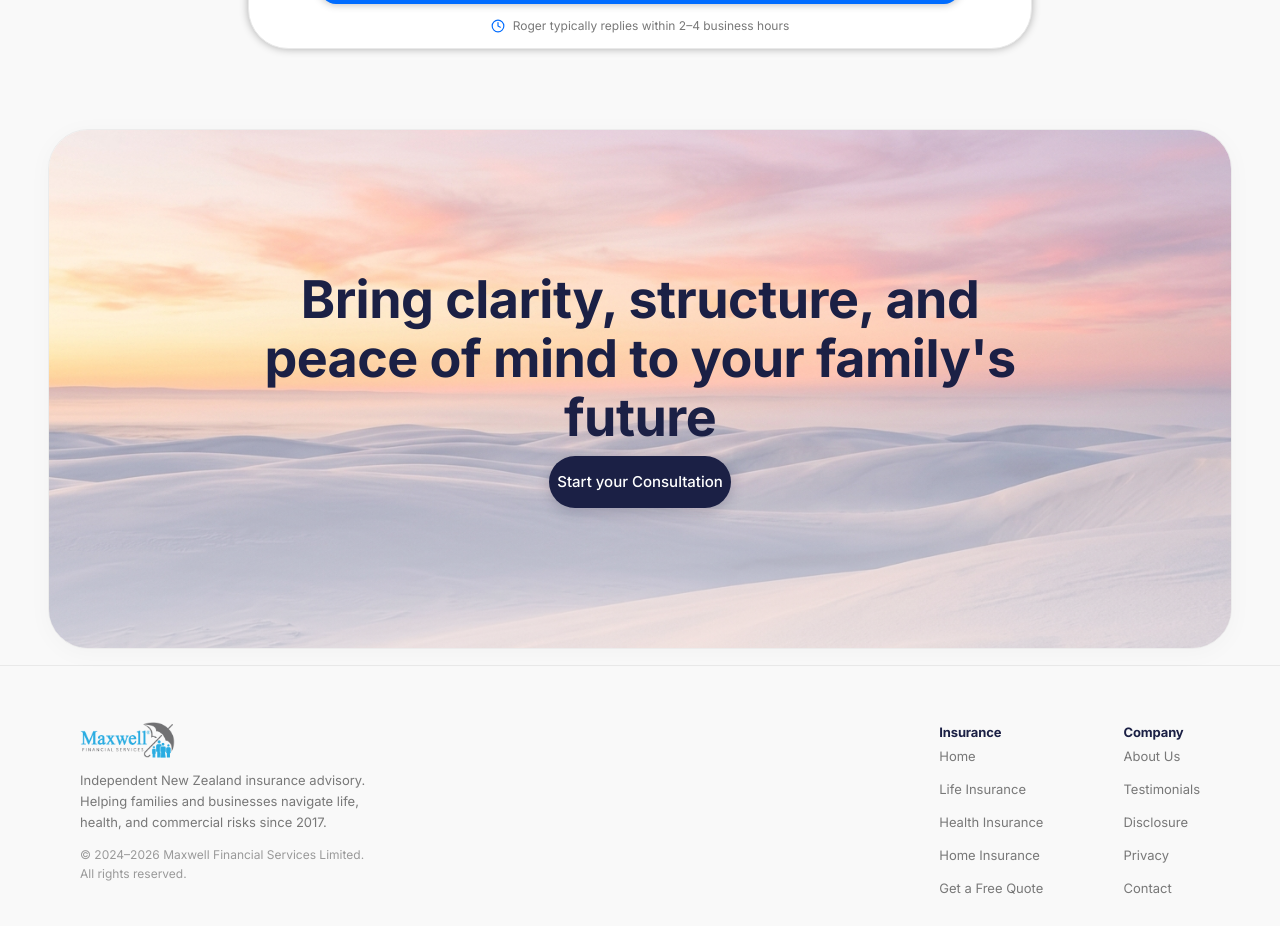
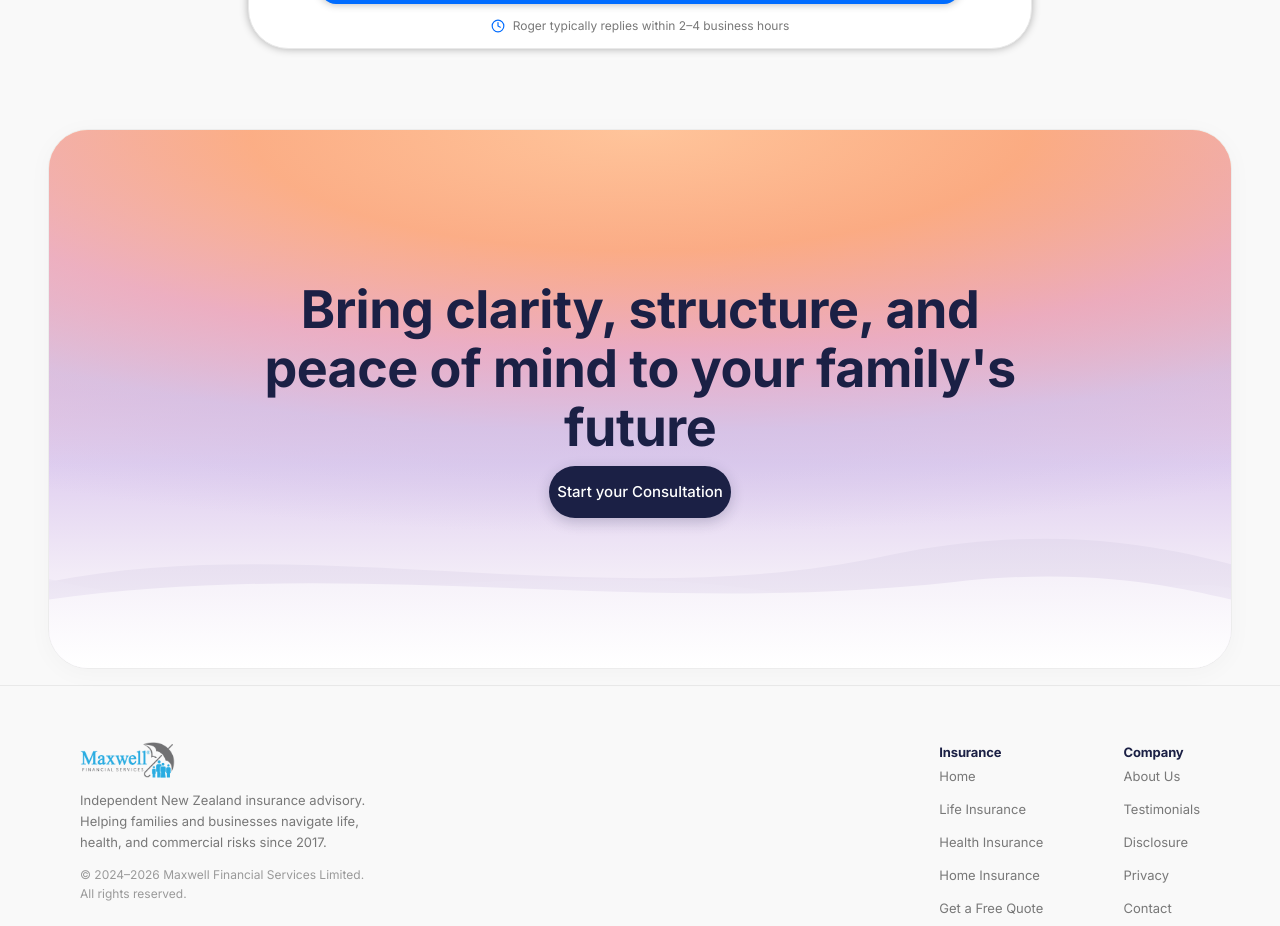
Before and after one commit to gkavin2527/maxwell-namolabs, a Next.js app: page / in a window 1280 px wide. Shown: the part 5800-6726 px from the top of the page. Built offline with nearby package versions, Linux system fonts and the light colour scheme; no server answers.

Commit message:
feat: replace CTA landscape with pure sunset gradient and smooth wave contours

```diff
--- a/src/components/sections/CTABand.tsx
+++ b/src/components/sections/CTABand.tsx
@@ -1,5 +1,4 @@
 import * as React from "react";
-import Image from "next/image";
 import Link from "next/link";
 
 export interface CTABandProps {
@@ -16,24 +15,81 @@ export function CTABand({
   buttonHref = "/contact",
 }: CTABandProps) {
   return (
-    <div className="relative rounded-[40px] overflow-hidden min-h-[420px] sm:min-h-[480px] lg:min-h-[520px] flex items-center justify-center p-8 sm:p-12 md:p-16 border border-[#e9e9e9]/80 shadow-[0_4px_24px_rgba(0,0,0,0.03)]">
-      {/* Background landscape image matching reference */}
-      <Image
-        src="/images/cta-sunset-landscape.jpg"
-        alt="Serene landscape horizon"
-        fill
-        className="object-cover object-[center_35%]"
-        sizes="(max-width: 1280px) 100vw, 1200px"
-        priority
+    <div className="relative rounded-[40px] overflow-hidden min-h-[440px] sm:min-h-[500px] lg:min-h-[540px] flex items-center justify-center p-8 sm:p-12 md:p-16 border border-[#e9e9e9]/80 shadow-[0_4px_24px_rgba(0,0,0,0.03)]">
+      {/* ── Pure Sunset Sky Gradient matching reference ── */}
+      <div
+        className="absolute inset-0 pointer-events-none"
+        style={{
+          background: `
+            radial-gradient(110% 75% at 50% 0%, rgba(255, 196, 154, 0.95) 0%, rgba(251, 168, 126, 0.85) 30%, rgba(232, 167, 194, 0.75) 55%, rgba(206, 190, 230, 0.6) 75%, transparent 100%),
+            radial-gradient(70% 50% at 15% 15%, rgba(255, 214, 185, 0.9) 0%, transparent 70%),
+            radial-gradient(70% 50% at 85% 15%, rgba(250, 185, 145, 0.9) 0%, transparent 70%),
+            linear-gradient(180deg, #fec7a2 0%, #f6b5c3 32%, #e0cff0 62%, #f2ebf7 82%, #faf8fc 95%, #ffffff 100%)
+          `,
+        }}
       />
 
-      {/* Atmospheric ambient overlay for smooth bottom fade and perfect contrast */}
-      <div
-        className="absolute inset-0 bg-gradient-to-b from-transparent via-transparent to-white/40 pointer-events-none"
-        aria-hidden="true"
-      />
+      {/* ── Soft Rolling Dune Curves (Pure Vector Gradient Waves) ── */}
+      <div className="absolute inset-x-0 bottom-0 pointer-events-none overflow-hidden h-[180px] sm:h-[220px]">
+        {/* Back Dune Wave */}
+        <svg
+          className="absolute inset-x-0 bottom-0 w-full h-[160px] sm:h-[190px]"
+          viewBox="0 0 1440 220"
+          fill="none"
+          preserveAspectRatio="none"
+        >
+          <path
+            d="M0 120 C 320 60, 680 160, 1020 90 C 1220 50, 1360 80, 1440 100 L 1440 220 L 0 220 Z"
+            fill="url(#duneBack)"
+          />
+          <defs>
+            <linearGradient id="duneBack" x1="0%" y1="0%" x2="0%" y2="100%">
+              <stop offset="0%" stopColor="#ded5ea" stopOpacity="0.55" />
+              <stop offset="100%" stopColor="#f5eff8" stopOpacity="0.85" />
+            </linearGradient>
+          </defs>
+        </svg>
 
-      {/* Centered content strictly matching the reference */}
+        {/* Middle Dune Wave */}
+        <svg
+          className="absolute inset-x-0 bottom-0 w-full h-[130px] sm:h-[160px]"
+          viewBox="0 0 1440 180"
+          fill="none"
+          preserveAspectRatio="none"
+        >
+          <path
+            d="M0 80 C 240 140, 560 40, 920 100 C 1180 140, 1340 70, 1440 90 L 1440 180 L 0 180 Z"
+            fill="url(#duneMid)"
+          />
+          <defs>
+            <linearGradient id="duneMid" x1="0%" y1="0%" x2="0%" y2="100%">
+              <stop offset="0%" stopColor="#ebe4f3" stopOpacity="0.75" />
+              <stop offset="100%" stopColor="#faf7fc" stopOpacity="0.95" />
+            </linearGradient>
+          </defs>
+        </svg>
+
+        {/* Front Foreground Dune Wave */}
+        <svg
+          className="absolute inset-x-0 bottom-0 w-full h-[90px] sm:h-[120px]"
+          viewBox="0 0 1440 140"
+          fill="none"
+          preserveAspectRatio="none"
+        >
+          <path
+            d="M0 60 C 380 10, 720 80, 1100 40 C 1280 20, 1390 50, 1440 60 L 1440 140 L 0 140 Z"
+            fill="url(#duneFront)"
+          />
+          <defs>
+            <linearGradient id="duneFront" x1="0%" y1="0%" x2="0%" y2="100%">
+              <stop offset="0%" stopColor="#f7f3fa" stopOpacity="0.9" />
+              <stop offset="100%" stopColor="#ffffff" stopOpacity="1" />
+            </linearGradient>
+          </defs>
+        </svg>
+      </div>
+
+      {/* ── Centered Content strictly matching reference ── */}
       <div className="relative z-10 text-center max-w-[780px] mx-auto space-y-6 sm:space-y-8 px-4">
         <h2 className="text-[32px] sm:text-[44px] lg:text-[52px] font-semibold text-[#1b2045] tracking-tight leading-[1.14]">
           {title}
```
